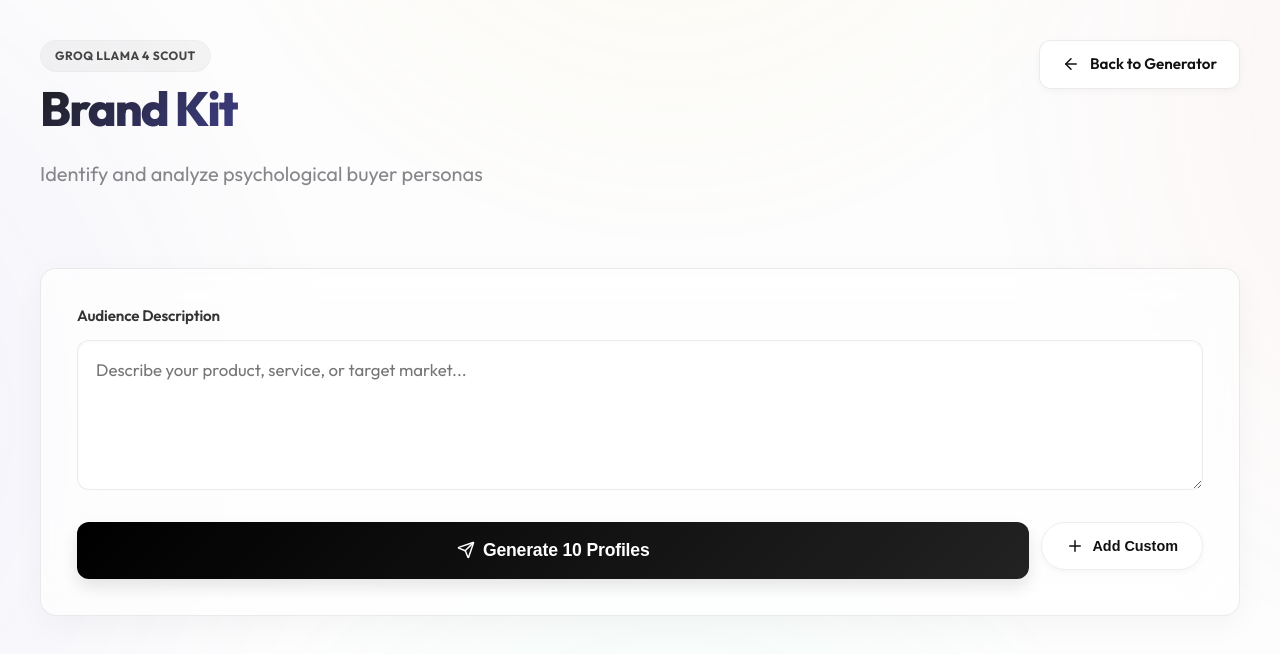
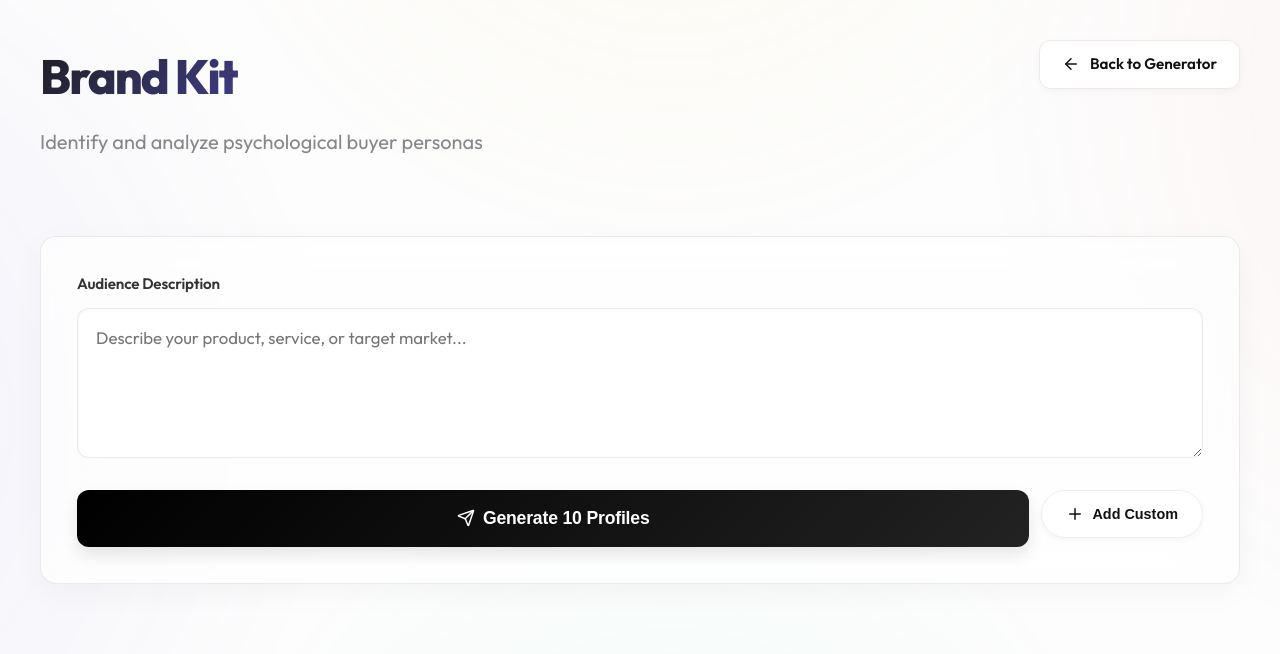
Before and after one commit to Simon-Builds/Static-ad-generator, a Next.js app: page /brand-kit in a window 1280 px wide. Shown: the top 654 px of the page. Built offline with nearby package versions, Linux system fonts and the light colour scheme.

Commit message:
Remove Groq Llama 4 Scout badge from brand kit header

```diff
--- a/app/brand-kit/page.tsx
+++ b/app/brand-kit/page.tsx
@@ -99,7 +99,6 @@ export default function BrandKit() {
         >
             <header style={{ display: 'flex', justifyContent: 'space-between', alignItems: 'flex-start', marginBottom: '40px' }}>
                 <div style={{ textAlign: 'left' }}>
-                    <span className="badge">Groq Llama 4 Scout</span>
                     <h1>Brand Kit</h1>
                     <p className="subtitle">Identify and analyze psychological buyer personas</p>
                 </div>
```
